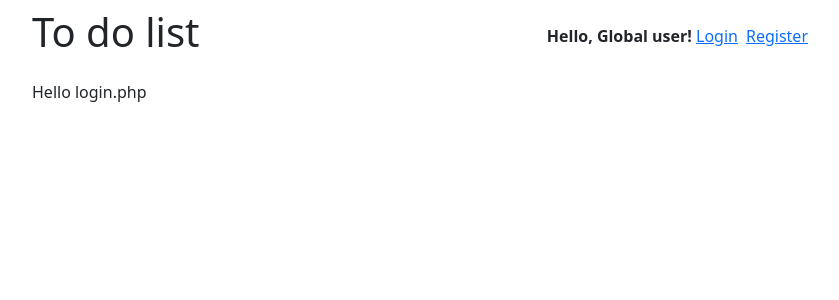
After one commit to PainterHalver/php_todo_list, a PHP site: template views/login.php in a window 1280 px wide. The commit adds this page. Shown: the top 300 px of the page, without its empty margins (220-1059 px from the left). Run offline with PHP 8.4, Linux system fonts and the light colour scheme; the template is opened without the code that fills it, so the values that code supplies are empty.

Commit message:
Header and Footer template

```diff
--- /dev/null
+++ b/views/login.php
@@ -0,0 +1,3 @@
+<?php
+
+echo "Hello login.php";
--- /dev/null
+++ b/views/register.php
@@ -0,0 +1,3 @@
+<?php
+
+echo "Hello register.php";
--- /dev/null
+++ b/views/template/footer.php
@@ -0,0 +1,4 @@
+<script src="assets/js/bootstrap.bundle.min.js"></script>
+</body>
+
+</html>
--- /dev/null
+++ b/views/template/header.php
@@ -0,0 +1,20 @@
+<!DOCTYPE html>
+<html lang="en">
+
+<head>
+    <meta charset="UTF-8">
+    <meta http-equiv="X-UA-Compatible" content="IE=edge">
+    <meta name="viewport" content="width=device-width, initial-scale=1.0">
+    <link rel="stylesheet" href="assets/css/bootstrap.min.css">
+    <title><?php
+            if (isset($title)) {
+                echo $title;
+            } else {
+                echo 'Todo List PHP';
+            }
+            ?></title>
+</head>
+
+
+<body class="container-sm d-flex flex-column align-items-stretch" style="max-width: 800px;">
+    <?php require_once(__DIR__ . "/navbar.php") ?>
--- /dev/null
+++ b/views/template/navbar.php
@@ -0,0 +1,7 @@
+<div class='d-flex justify-content-between align-items-center mb-3 pt-2'>
+    <h1>To do list</h1>
+    <div>
+        <div class="clock text-end"></div>
+        <div class="d-flex justify-content-end"><strong>Hello, Global user!</strong> &nbsp;<a href="views/login.php">Login</a><a class="ms-2" href="views/register.php">Register</a></div>
+    </div>
+</div>
```
Also changed, not shown: index.php (+9 -21 lines), todo.db.
